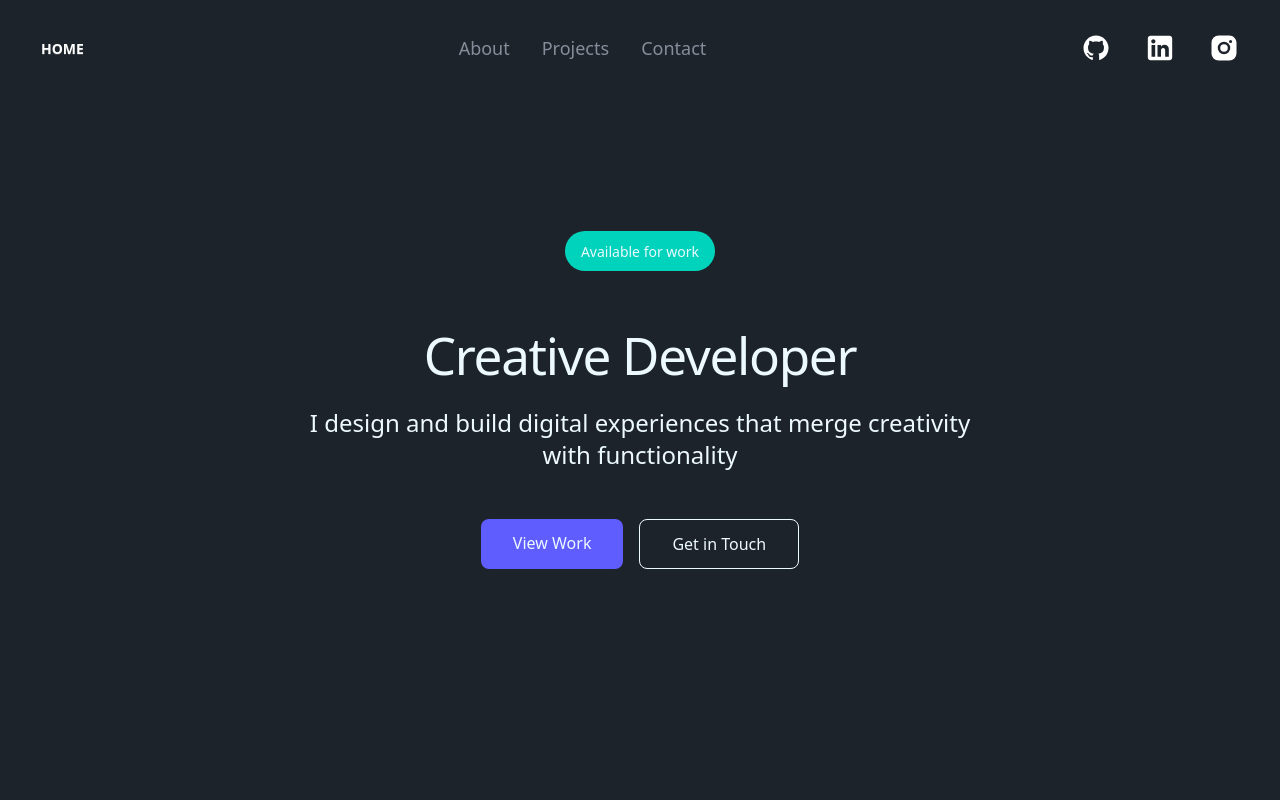
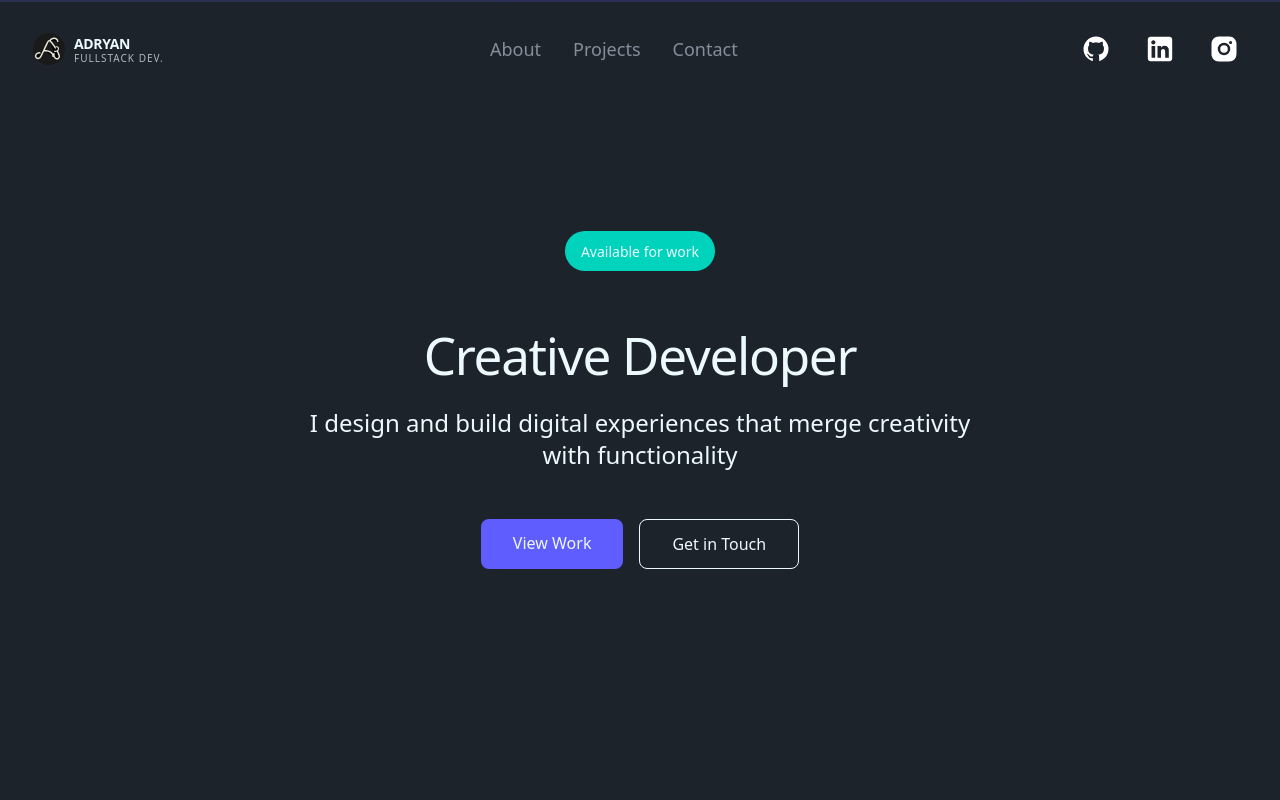
Before and after one commit to adryanasdq/web-portfolio, a React (Vite) app: page / in a window 1280 px wide. Shown: the top 800 px of the page. Built offline with nearby package versions, Linux system fonts and the light colour scheme.

Commit message:
(UPDATE) Finalize Navbar Design

```diff
--- a/src/hooks/use-scroll.ts
+++ b/src/hooks/use-scroll.ts
@@ -2,15 +2,23 @@ import { useEffect, useState, useCallback } from 'react';
 
 const SECTIONS = ['about', 'projects', 'contact'];
 
-
 export const useScroll = () => {
     const [scrolled, setScrolled] = useState(false);
+    const [scrollProgress, setScrollProgress] = useState(0);
     const [activeSection, setActiveSection] = useState('');
 
     useEffect(() => {
         const handleScroll = () => {
-            setScrolled(window.scrollY > 50);
-            if (window.scrollY < 50) setActiveSection('');
+            const winScroll = window.scrollY;
+
+            setScrolled(winScroll > 50);
+            if (winScroll < 50) setActiveSection('');
+
+            const height = document.documentElement.scrollHeight - document.documentElement.clientHeight;
+            if (height > 0) {
+                const scrolledPercentage = (winScroll / height) * 100;
+                setScrollProgress(scrolledPercentage);
+            }
         };
 
         const observerOptions = {
@@ -27,6 +35,8 @@ export const useScroll = () => {
             });
         }, observerOptions);
 
+        handleScroll();
+
         window.addEventListener('scroll', handleScroll, { passive: true });
         SECTIONS.forEach((id) => {
             const el = document.getElementById(id);
@@ -40,11 +50,16 @@ export const useScroll = () => {
     }, []);
 
     const scrollToSection = useCallback((sectionId: string) => {
+        if (!sectionId) {
+            window.scrollTo({ top: 0, behavior: 'smooth' });
+            return;
+        }
+
         const element = document.getElementById(sectionId);
         if (element) {
             element.scrollIntoView({ behavior: 'smooth' });
         }
     }, []);
 
-    return { scrolled, activeSection, scrollToSection };
+    return { scrolled, scrollProgress, activeSection, scrollToSection };
 };
--- a/src/pages/sections/navigation.tsx
+++ b/src/pages/sections/navigation.tsx
@@ -2,19 +2,44 @@ import { useScroll } from '@/hooks/use-scroll';
 
 
 const Navigation = () => {
-  const { scrolled, activeSection, scrollToSection } = useScroll();
+  const { scrolled, scrollProgress, activeSection, scrollToSection } = useScroll();
 
   return (
-    <nav
-      className={`fixed top-0 left-0 right-0 z-50 transition-all duration-300 ${scrolled ? 'bg-background/80 backdrop-blur-md border-b border-border' : 'bg-transparent'
-        }`}
+    <nav className='fixed top-0 left-0 right-0 z-50 transition-all duration-300'>
+      <progress className="progress progress-primary fixed top-0 w-full h-0.5" value={scrollProgress} max="100"></progress>
+      <div className='flex justify-between items-center p-6'>
+        <div className='flex items-center'>
+          <button
+            className='btn btn-ghost text-white h-auto p-0 m-2 flex items-center gap-3'
+            onClick={() => scrollToSection('')}
           >
-      <div className='flex justify-between items-center p-6'>
-        <button className='btn btn-ghost text-white'>
-          HOME
+            <svg width="32" height="32" viewBox="0 0 512 512" xmlns="http://www.w3.org/2000/svg" className="shrink-0">
+              <circle cx="256" cy="256" r="256" fill="#1A1A1A" />
+              <path
+                d="M268.4 125.6C260.2 121.3 250.8 123.4 245.5 130.8C235.2 145.2 215.4 185.6 195.2 230.4C175 275.2 145.5 330.8 135.2 355.6C128.5 372.4 112.4 395.2 90.5 405.4C75.2 412.5 55.4 400.2 45.8 385.4C38.2 373.2 40.5 355.6 52.4 340.8C65.4 325.2 88.5 315.4 110.2 318.5M268.4 125.6C280.5 132.4 310.2 165.4 340.5 210.2C370.8 255 410.5 330.4 420.2 360.5C425.4 375.2 420.5 395.2 405.4 405.4C390.2 415.6 365.4 410.2 350.5 395.2C335.5 380.2 330.2 355.6 335.4 330.8M268.4 125.6C275.5 110.2 300.2 90.5 330.5 85.4C360.8 80.3 390.5 100.2 395.4 130.8M180.5 285.4C210.2 280.5 250.5 285.4 280.5 305.2C310.5 325.2 325.4 350.5 320.2 370.8"
+                stroke="#E8E6D5"
+                strokeWidth="24"
+                strokeLinecap="round"
+                strokeLinejoin="round"
+              />
+              <path
+                d="M370.5 220.4C395.4 215.2 410.5 235.4 405.4 260.5C400.2 285.4 370.5 300.2 345.4 290.5"
+                stroke="#E8E6D5"
+                strokeWidth="18"
+                strokeLinecap="round"
+              />
+            </svg>
           </button>
-        <div className='flex gap-4'>
-          <div className='flex gap-4'>
+          <div className='flex flex-col items-start leading-tight'>
+            <span className='text-sm font-bold tracking-tight uppercase'>
+              Adryan
+            </span>
+            <span className='text-[10px] opacity-70 font-medium uppercase tracking-widest -mt-0.5'>
+              Fullstack Dev.
+            </span>
+          </div>
+        </div>
+        <div className={`flex gap-4 ${scrolled ? 'bg-background/80 backdrop-blur-md p-1 border rounded-md border-transparent' : 'bg-transparent'}`}>
           <div role="tablist" className="tabs tabs-border tabs-lg">
             {['about', 'projects', 'contact'].map((section) => (
               <a
@@ -26,7 +51,6 @@ const Navigation = () => {
                 {section}
               </a>
             ))}
-            </div>
           </div>
         </div>
         <div className='flex gap-0'>
```
Also changed, not shown: public/cropped_circle_image.png (deleted), public/favicon.svg. Lines whose indentation alone changed are shown as unchanged.
